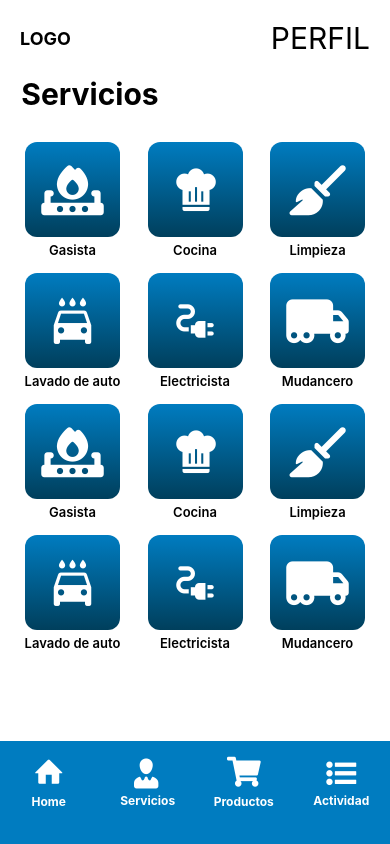
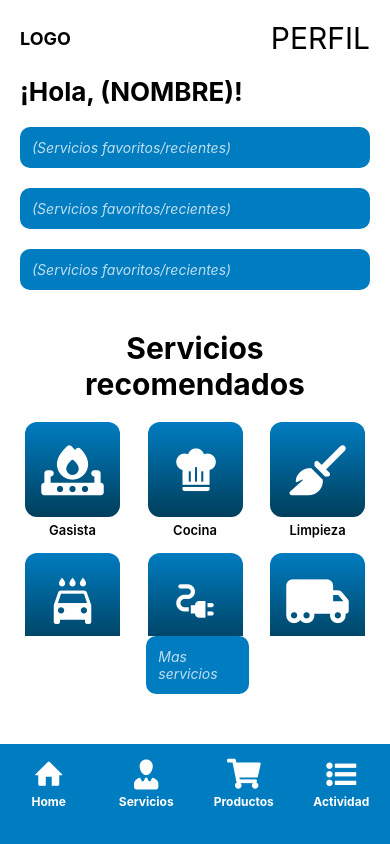
Before and after one commit to UriSmu/SolvyApp, a React Native app: screen /Home in a window 390 px wide. Built offline with nearby package versions, Linux system fonts and the light colour scheme.

Commit message:
Boton 'Mas Servicios'

```diff
--- a/index.js
+++ b/index.js
@@ -14,4 +14,4 @@ import Servicios from './source/Home/servicios'
 // registerRootComponent calls AppRegistry.registerComponent('main', () => App);
 // It also ensures that whether you load the app in Expo Go or in a native build,
 // the environment is set up appropriately
-registerRootComponent(Servicios);
+registerRootComponent(Home);
--- a/source/Home/index.js
+++ b/source/Home/index.js
@@ -105,6 +105,9 @@
       </View>
       </ScrollView>
       </SafeAreaView>
+      <TouchableOpacity style={styles.botonMasServicios}>
+            <Text style={styles.textoMasServicios}>Mas servicios</Text>
+      </TouchableOpacity>
 
   <View style={styles.footerContainer}>
   <View style={styles.menuInferior}>
@@ -175,6 +178,19 @@
         fontStyle: 'italic',
         opacity: '75%'
       },
+      botonMasServicios: {
+        backgroundColor: '#007cc0',
+        padding: 12,
+        borderRadius: 10,
+        marginBottom: 50,
+        marginHorizontal: '37.5%',
+        width: 103,
+      },
+      textoMasServicios: {
+        color: '#fff',
+        fontStyle: 'italic',
+        opacity: '75%'
+      },
       subtitulo: {
         fontSize: 30,
         fontWeight: 'bold',
--- a/source/Home/servicios.js
+++ b/source/Home/servicios.js
@@ -27,67 +27,6 @@ export default function Home() {
         <Text style={styles.subtitulo}>Servicios</Text>
 
         {/* Servicios recomendados */}
-        <View style={styles.filaServicios}>
-           <View style={styles.servicio}>
-           <TouchableOpacity style={styles.botonServicios}>
-          <LinearGradient colors={['#007cc0', '#003f5c']} style={styles.iconoServicio}>
-            <FontAwesome6 name="fire-burner" size={50} color="white" />
-          </LinearGradient>
-          </TouchableOpacity>
-          <Text style={styles.nombreServicio}>Gasista</Text>
-        </View>
-
-
-
-
-        <View style={styles.servicio}>
-        <TouchableOpacity style={styles.botonServicios}>
-          <LinearGradient colors={['#007cc0', '#003f5c']} style={styles.iconoServicio}>
-            <MaterialCommunityIcons name="chef-hat" size={50} color="white" />
-          </LinearGradient>
-          </TouchableOpacity>
-          <Text style={styles.nombreServicio}>Cocina</Text>
-        </View>
-
-        <View style={styles.servicio}>
-        <TouchableOpacity style={styles.botonServicios}>
-          <LinearGradient colors={['#007cc0', '#003f5c']} style={styles.iconoServicio}>
-            <FontAwesome6 name="broom" size={50} color="white" />
-          </LinearGradient>
-          </TouchableOpacity>
-          <Text style={styles.nombreServicio}>Limpieza</Text>
-        </View>
-      </View>
-
-
-      <View style={styles.filaServicios}>
-      <View style={styles.servicio}>
-      <TouchableOpacity style={styles.botonServicios}>
-        <LinearGradient colors={['#007cc0', '#003f5c']} style={styles.iconoServicio}>
-          <MaterialIcons name="local-car-wash" size={50} color="white" />
-        </LinearGradient>
-        </TouchableOpacity>
-        <Text style={styles.nombreServicio}>Lavado de auto</Text>
-      </View>
-
-      <View style={styles.servicio}>
-      <TouchableOpacity style={styles.botonServicios}>
-        <LinearGradient colors={['#007cc0', '#003f5c']} style={styles.iconoServicio}>
-          <MaterialIcons name="electrical-services" size={50} color="white" />
-        </LinearGradient>
-        </TouchableOpacity>
-        <Text style={styles.nombreServicio}>Electricista</Text>
-      </View>
-
-      <View style={styles.servicio}>
-      <TouchableOpacity style={styles.botonServicios}>
-        <LinearGradient colors={['#007cc0', '#003f5c']} style={styles.iconoServicio}>
-          <FontAwesome6 name="truck-moving" size={50} color="white" />
-        </LinearGradient>
-        </TouchableOpacity>
-        <Text style={styles.nombreServicio}>Mudancero</Text>
-      </View>
-    </View>
         <View style={styles.filaServicios}>
            <View style={styles.servicio}>
            <TouchableOpacity style={styles.botonServicios}>
@@ -219,7 +158,7 @@ export default function Home() {
           fontSize: 30,
           fontWeight: 'bold',
           marginTop: 20,
-          marginBottom: 30,
+          marginBottom: 20,
           marginRight: '60%',
           textAlign: 'center'
         },
```
Also changed, not shown: source/Home/actividad.js (deleted).
